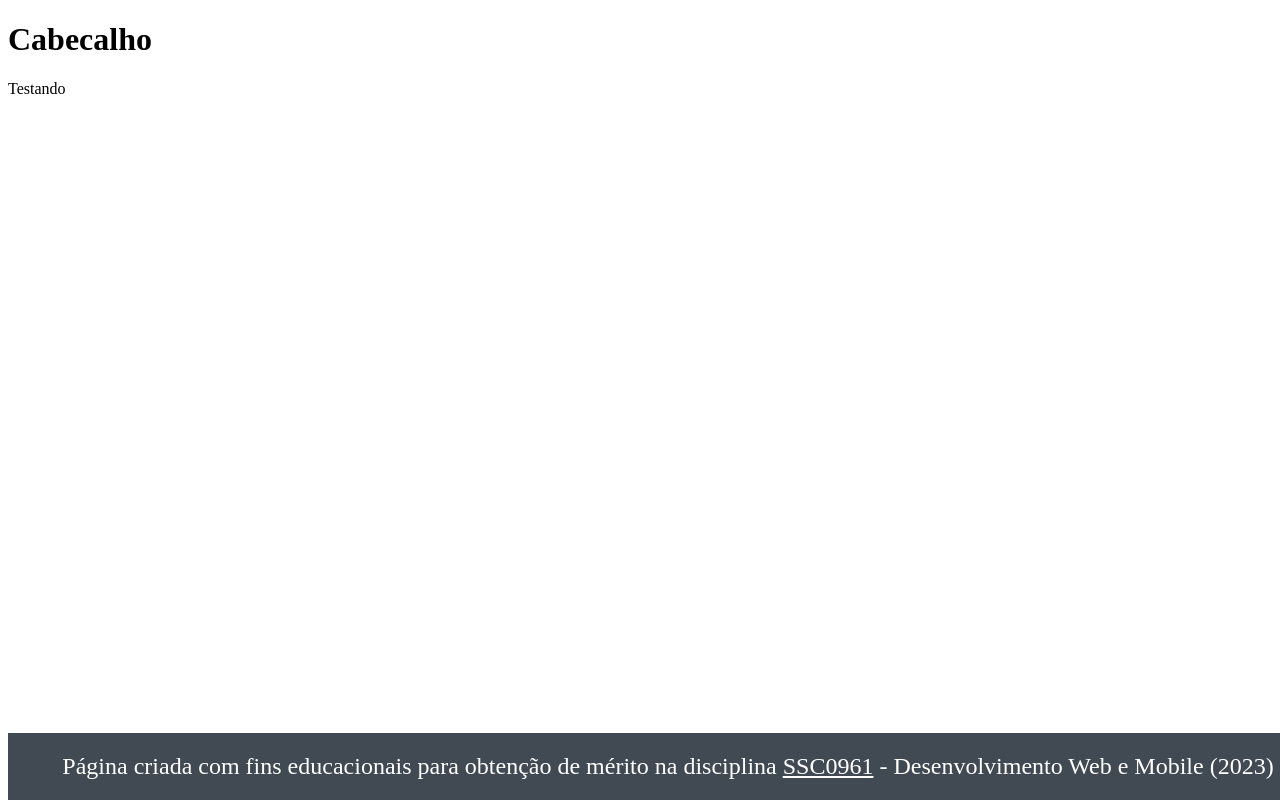
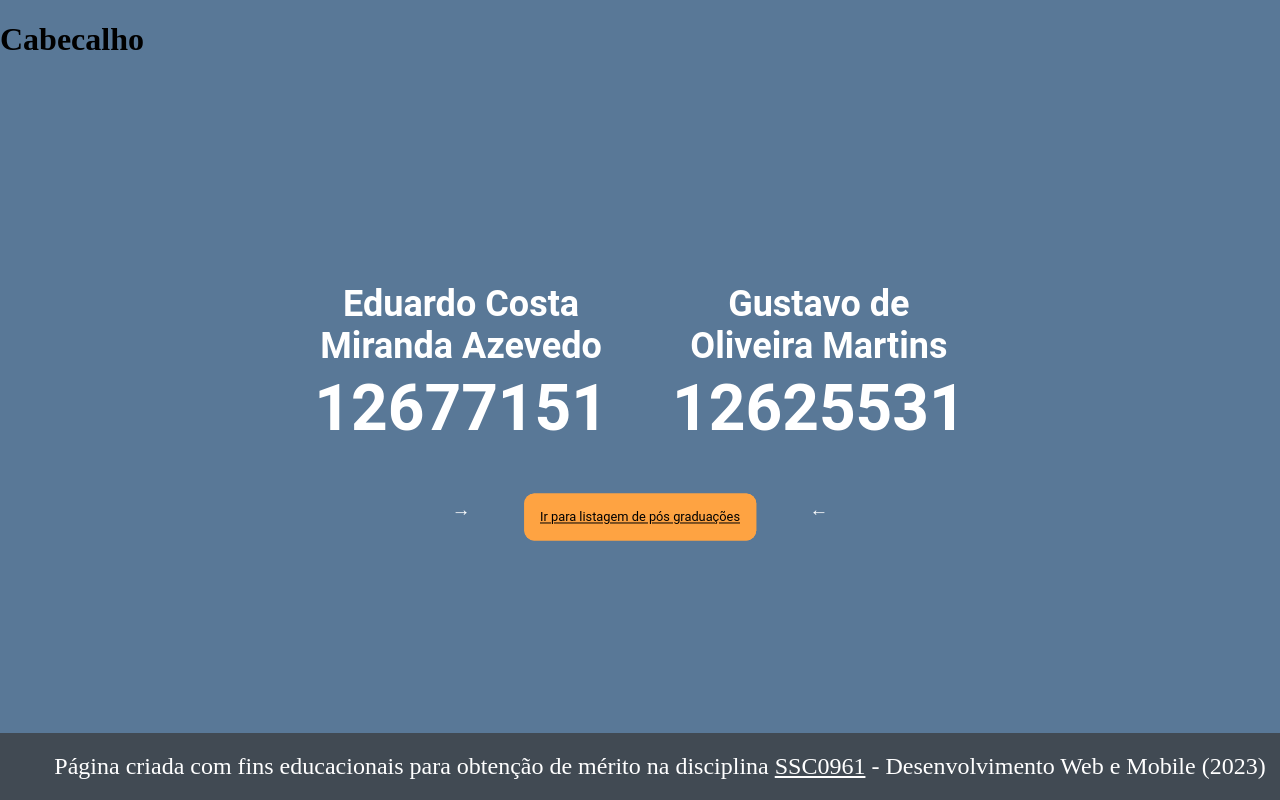
Before and after one commit to GustavoOM/posgrad_vue, a Vue app: page / in a window 1280 px wide. Built offline with nearby package versions, Linux system fonts and the light colour scheme.

Commit message:
Router finalizado

```diff
--- a/package.json
+++ b/package.json
@@ -8,7 +8,8 @@
     "preview": "vite preview"
   },
   "dependencies": {
-    "vue": "^3.3.2"
+    "vue": "^3.3.2",
+    "vue-router": "^4.2.2"
   },
   "devDependencies": {
     "@vitejs/plugin-vue": "^4.2.3",
--- /dev/null
+++ b/src/App.vue
@@ -0,0 +1,23 @@
+<template>
+  <Cabecalho/>
+  <router-view/>
+  <Rodape/>
+</template>
+
+<script>
+import Cabecalho from './components/Cabecalho.vue';
+import Rodape from './components/Rodape.vue';
+
+
+  export default{
+    name: "app",
+    components: { Cabecalho, Rodape }
+}
+</script>
+
+<style>
+  body{
+    margin: 0;
+    background-color: #597897;
+  }
+</style>
--- a/src/main.js
+++ b/src/main.js
@@ -1,4 +1,7 @@
 import { createApp } from 'vue'
-import App from './pages/App.vue'
+import App from './App.vue'
+import router from './router'
 
-createApp(App).mount('#app')
+createApp(App)
+  .use(router)
+  .mount('#app')
--- a/src/pages/App.vue
+++ /dev/null
@@ -1,18 +0,0 @@
-<template>
-  <Cabecalho/>
-  <div>
-    Testando
-  </div>
-
-  <Rodape/>
-</template>
-
-<script>
-import Cabecalho from '../components/Cabecalho.vue';
-import Rodape from '../components/Rodape.vue';
-
-  export default{
-    name: "app",
-    components: { Cabecalho, Rodape }
-}
-</script>
--- /dev/null
+++ b/src/router.js
@@ -0,0 +1,25 @@
+import { createRouter, createWebHistory } from 'vue-router'
+import Home from './views/Home.vue'
+
+const routes = [
+  {
+    path: '/',
+    name: 'Home',
+    component: Home
+  },
+  {
+    path: '/posgrad',
+    name: 'PosGrad',
+    // route level code-splitting
+    // this generates a separate chunk (about.[hash].js) for this route
+    // which is lazy-loaded when the route is visited.
+    component: () => import(/* webpackChunkName: "about" */ './views/PosGrad.vue')
+  }
+]
+
+const router = createRouter({
+  history: createWebHistory(),
+  routes
+})
+
+export default router
--- /dev/null
+++ b/src/views/Home.vue
@@ -0,0 +1,122 @@
+<template>
+    <div class="conteudo">
+      <div class="alunos">
+        <div class="aluno">
+          <h1 class="nomeAluno">Eduardo Costa Miranda Azevedo</h1>
+          <h2 class="nuspAluno">12677151</h2>
+          <h3>→</h3>
+        </div>
+        <div class="aluno">
+          <h1 class="nomeAluno">Gustavo de Oliveira Martins</h1>
+          <h2 class="nuspAluno">12625531</h2>
+          <h3>←</h3>
+        </div>
+      </div>
+      <router-link to="/posgrad" class="botao">
+        Ir para listagem de pós graduações
+      </router-link>
+    </div>
+    <router-view/>
+  </template>
+
+  <script>
+    export default{
+      name: "Home",
+  }
+  </script>
+
+  <style>
+    body{
+      margin: 0;
+      background-color: #597897;
+    }
+    .conteudo{
+      display: flex;
+      flex-direction: column;
+      align-items: center;
+      position: absolute;
+      top: 50%;
+      left: 50%;
+      transform: translate(-50%, -50%);
+    }
+    .alunos{
+      font-family: "Roboto", sans-serif;
+      display: flex;
+      justify-content: center;
+      gap: 64px;
+      color: #fff;
+    }
+    .aluno{
+      text-align: center;
+    }
+    .nomeAluno{
+      font-size: 36px;
+    }
+    .nuspAluno{
+      font-size: 64px;
+      margin-top: -20px;
+    }
+    .botao {
+          text-align: center;
+          padding: 1rem;
+          margin-top: 0.5px;
+          border: none;
+          outline: none;
+          position: fixed;
+          bottom: 0;
+          color: #000;
+          background: #FEA342;
+          cursor: pointer;
+          z-index: 0;
+          border-radius: 10px;
+          font-family: "Roboto", sans-serif;
+          font-size: 0.8rem;
+      }
+
+      .botao:before {
+          content: '';
+          background: linear-gradient(45deg, #ff0000, #ff7300, #fffb00, #48ff00, #00ffd5, #002bff, #7a00ff, #ff00c8, #ff0000);
+          position: absolute;
+          top: -2px;
+          left:-2px;
+          background-size: 400%;
+          z-index: -1;
+          filter: blur(5px);
+          width: calc(100% + 4px);
+          height: calc(100% + 4px);
+          animation: glowing 20s linear infinite;
+          opacity: 0;
+          transition: opacity .3s ease-in-out;
+          border-radius: 10px;
+      }
+
+      .botao:active {
+          color: #FEA342
+      }
+
+      .botao:active:after {
+          background: transparent;
+      }
+
+      .botao:hover:before {
+          opacity: 1;
+      }
+
+      .botao:after {
+          z-index: -1;
+          content: '';
+          position: absolute;
+          width: 100%;
+          height: 100%;
+          background: #FEA342;
+          left: 0;
+          top: 0;
+          border-radius: 10px;
+      }
+
+      @keyframes glowing {
+          0% { background-position: 0 0;  }
+          50% { background-position: 400% 0;  }
+          100% { background-position: 0 0;    }
+      }
+  </style>
--- a/src/pages/PosGrad.vue
+++ b/src/views/PosGrad.vue
@@ -1,16 +1,9 @@
 <template>
-  <div id="pagina">
-    <Cabecalho/>
-    <ListaFichasIndividuais :listaPosGrad="alunosPosGraduacao"/>
-    <Rodape/>
-  </div>
+  <ListaFichasIndividuais :listaPosGrad="alunosPosGraduacao"/>
 </template>
 
 <script>
-
-  import Cabecalho from '../components/Cabecalho.vue'
   import ListaFichasIndividuais from '../components/ListaFichasIndividuais.vue'
-  import Rodape from '../components/Rodape.vue'
 
   export default {
     name: 'PosGrad',
@@ -23,9 +16,7 @@
       };
     },
     components: {
-      Cabecalho,
-      ListaFichasIndividuais,
-      Rodape
+      ListaFichasIndividuais
     },
     methods: {
       carregarAlunosPosGraduacao() {
@@ -35,10 +26,6 @@
           .then((response) => {
             this.alunosPosGraduacao = response.items
             this.hs = response.hs;
-            //console.log("DADOS")
-            //console.log(this.alunosPosGraduacao)
-            //console.log("ITENS")
-            //console.log(this.hs)
           });
       },
     },
@@ -47,12 +34,3 @@
     }
   }
 </script>
-
-
-<style scoped>
-  #pagina {
-    background-color: #597897;
-    font-size: 16px;
-    margin: 0;
-  }
-</style>
```
Also changed, not shown: 1 other file (tests, documents, lock files or other folders).
